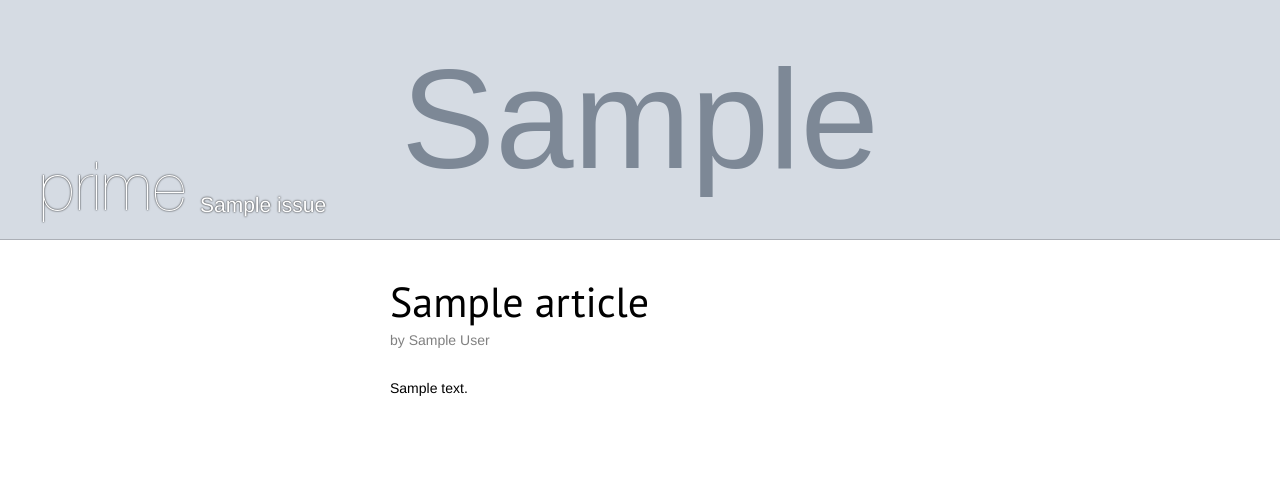
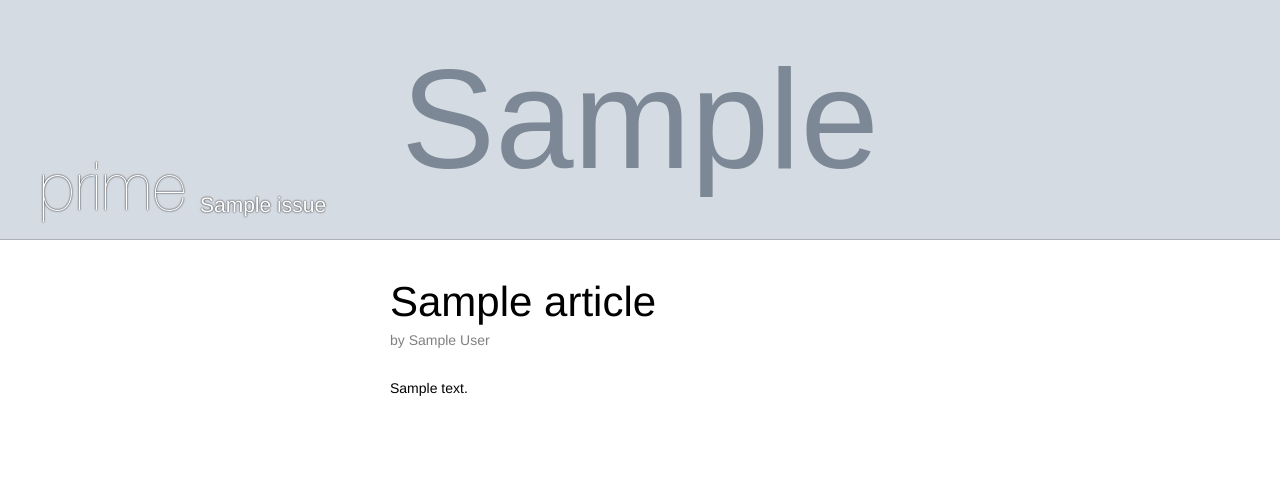
Before and after one commit to liddiard/skry, a Django app: a page that uses dailybruin/templates/prime_base.html in a window 1280 px wide. Shown: the top 500 px of the page. Run offline with Django 3.2, Linux system fonts and the light colour scheme; tables that the repository leaves empty hold one stand-in row (values such as "Sample post"); grey boxes marked "Sample" are stand-in pictures; some libraries are stand-ins or nearby versions.

Commit message:
removed PT Sans (google web font) on headers

```diff
--- a/dailybruin/templates/prime_base.html
+++ b/dailybruin/templates/prime_base.html
@@ -4,7 +4,6 @@
     <meta charset="UTF-8">
     <title>Prime | Daily Bruin</title>
     <link href="{{ STATIC_URL }}css/main.css" rel="stylesheet" type="text/css">
-    <link href='http://fonts.googleapis.com/css?family=PT+Sans' rel='stylesheet' type='text/css'>
     <script src="//ajax.googleapis.com/ajax/libs/jquery/1.10.2/jquery.min.js"></script>
     <script src="{{ STATIC_URL }}js/jquery.stalactite.min.js"></script>
     <script src="{{ STATIC_URL }}js/main.js"></script>
--- a/prime/static/css/main.css
+++ b/prime/static/css/main.css
@@ -15,7 +15,6 @@ a {
     }
 
 h1, h2, h3, h4 {
-    font-family: 'PT Sans', sans-serif;
     font-weight: normal;
     margin: 1.25em 0 0.25em 0;
 }
```
